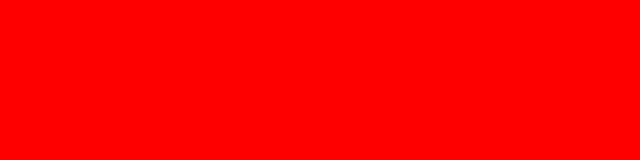
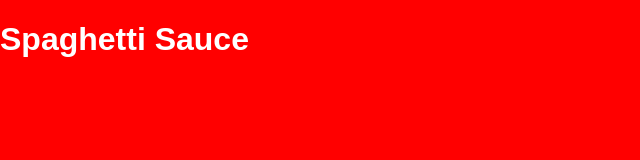
Before and after one commit to DorbTongus/gulp-boilerplate, a plain HTML site: page index.html in a window 1280 px wide. Shown: the whole page, without its empty margins (0-640 px from the left). Drawn offline with Linux system fonts and the light colour scheme.

Commit message:
added h1

```diff
--- a/index.html
+++ b/index.html
@@ -6,6 +6,7 @@
 	<link rel="stylesheet" href="public/styles/style.css">
 </head>
 <body>
+	<h1>Spaghetti Sauce</h1>
 
 
 	<script src="public/scripts/main.js"></script>
```
